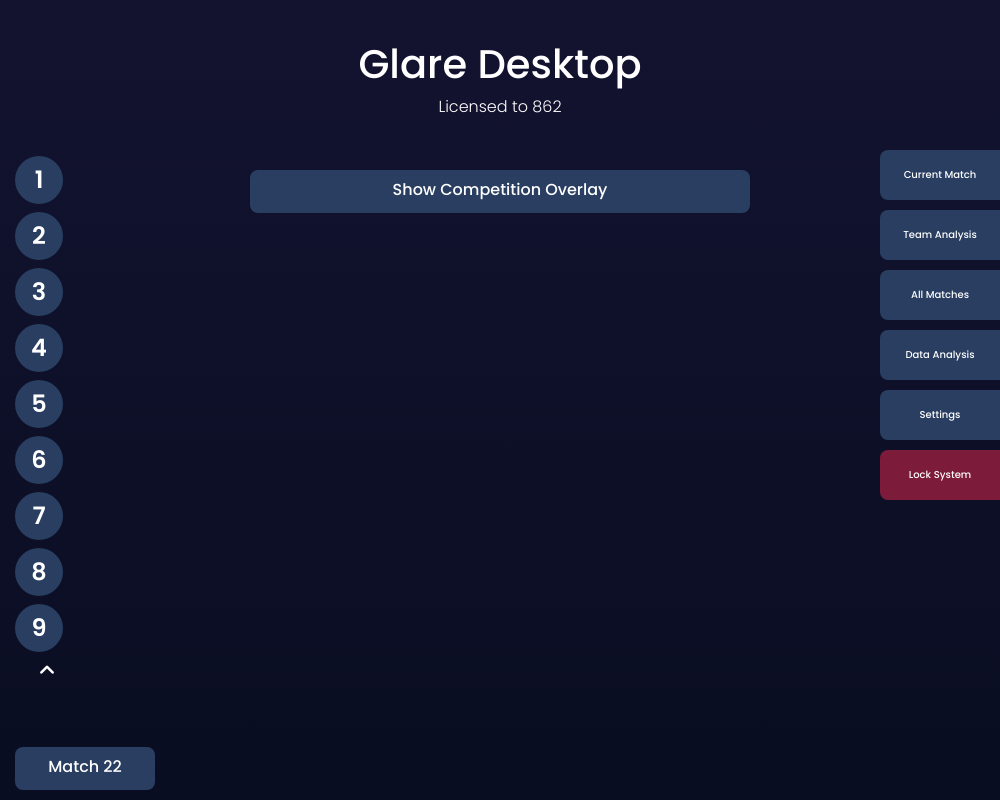
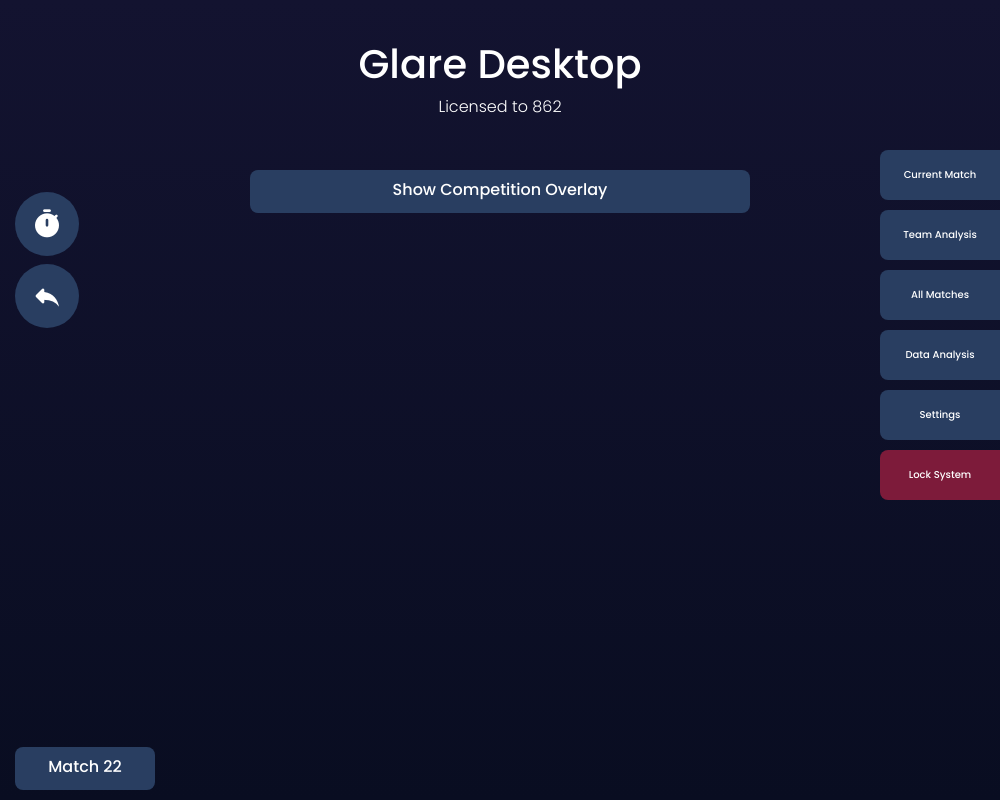
Before and after one commit to Daviad0/glare-desktop, an Electron app: page views/server.html in a window 1000 px wide. Drawn offline with nearby package versions, Linux system fonts and the light colour scheme; no server answers.

Commit message:
need to implement client UI and protocol handling. overall, we're crusing

```diff
--- a/app.js
+++ b/app.js
@@ -179,7 +179,7 @@ function createWindow () {
     //mainWindow.webContents.send("addRequest", {"channelNumber" : 1,"idCode" : "12345678", "timestamp" : "12:57:05 PM", "direction": "In", "requestType" : "UPDATE (12345678)", "successful" : true})
 
   });
-  var btpath = path.join(__dirname, "EXBS.js")
+  var btpath = path.join(__dirname, "bluetooth/hostingBLE.js")
   var options = {
     name: "God Awful Workaround"
   }
--- a/bluetooth/main.js
+++ b/bluetooth/main.js
@@ -53,7 +53,9 @@ noble.on('discover', function(peripheral){
                         }
                     });
                 });
-                service.discoverCharacteristics([], function(err, char){});
+                service.discoverCharacteristics([], function(err, char){
+
+                });
             });
 
         });
--- a/public/css/theme.css
+++ b/public/css/theme.css
@@ -44,7 +44,7 @@
 }
 .channels {
     position: absolute;
-    top: 50%;
+    top: 30%;
     left: 0%;
     width: 5%;
     -ms-transform: translateY(-50%);
@@ -183,8 +183,8 @@
     transition: all 1s ease-in-out;
 }
 .channelbutton{
-    width:6vh;
-    height:6vh;
+    width:8vh;
+    height:8vh;
     padding: 8px;
     text-align: center;
     border-radius: 50%;
@@ -194,7 +194,7 @@
     align-content: center;
     justify-content: center;
     flex-direction: column;
-    font-size: 3vh;
+    font-size: 5vh;
     font-weight: 500;
     transition: all .5s ease-in-out;
 
--- a/views/server.html
+++ b/views/server.html
@@ -15,36 +15,14 @@
         <span class="maintext" style="font-size:2vh;font-weight:300">Licensed to 862</span>
       </div>
       <div class="channels" style="margin-top:20px;" id="channelsMax">
-        <div data-channel="1" class="bg-main channelarea-parent channelbutton">
-          <span data-channel="1" class="maintext channelnum bolderfont">1</span>
+        <div data-channel="1" class="bg-main channelarea-parent channelbutton" id="communication_timer_trigger">
+          <span data-channel="1" class="maintext channelnum material-icons-round" style="margin-top:-.1vh;font-size:4vh">timer</span>
         </div>
-        <div data-channel="2" class="bg-main channelarea-parent channelbutton">
-          <span data-channel="2" class="maintext channelnum bolderfont">2</span>
+        <div data-channel="2" class="bg-main channelarea-parent channelbutton" id="communication_manual_trigger">
+          <span data-channel="1" class="maintext channelnum material-icons-round" style="margin-top:-.1vh;font-size:4vh">reply</span>
         </div>
-        <div data-channel="3" class="bg-main channelarea-parent channelbutton">
-          <span data-channel="3" class="maintext channelnum bolderfont">3</span>
-        </div>
-        <div data-channel="4" class="bg-main channelarea-parent channelbutton">
-          <span data-channel="4" class="maintext channelnum bolderfont">4</span>
-        </div>
-        <div data-channel="5" class="bg-main channelarea-parent channelbutton">
-          <span data-channel="5" class="maintext channelnum bolderfont">5</span>
-        </div>
-        <div data-channel="6" class="bg-main channelarea-parent channelbutton">
-          <span data-channel="6" class="maintext channelnum bolderfont">6</span>
-        </div>
-        <div data-channel="7" class="bg-main channelarea-parent channelbutton">
-          <span data-channel="7" class="maintext channelnum bolderfont">7</span>
-        </div>
-        <div data-channel="8" class="bg-main channelarea-parent channelbutton">
-          <span data-channel="8" class="maintext channelnum bolderfont">8</span>
-        </div>
-        <div data-channel="9" class="bg-main channelarea-parent channelbutton">
-          <span data-channel="9" class="maintext channelnum bolderfont">9</span>
-        </div>
-        <span class="material-icons-round expansionarrowmain" id="uwu" style="font-size: 30px;">
-          expand_less
-        </span>
+
+
       </div>
     </div>
     <div class="contentcontainer">
```
Also changed, not shown: bluetooth/hostingBLE.js (+6 -8 lines).
